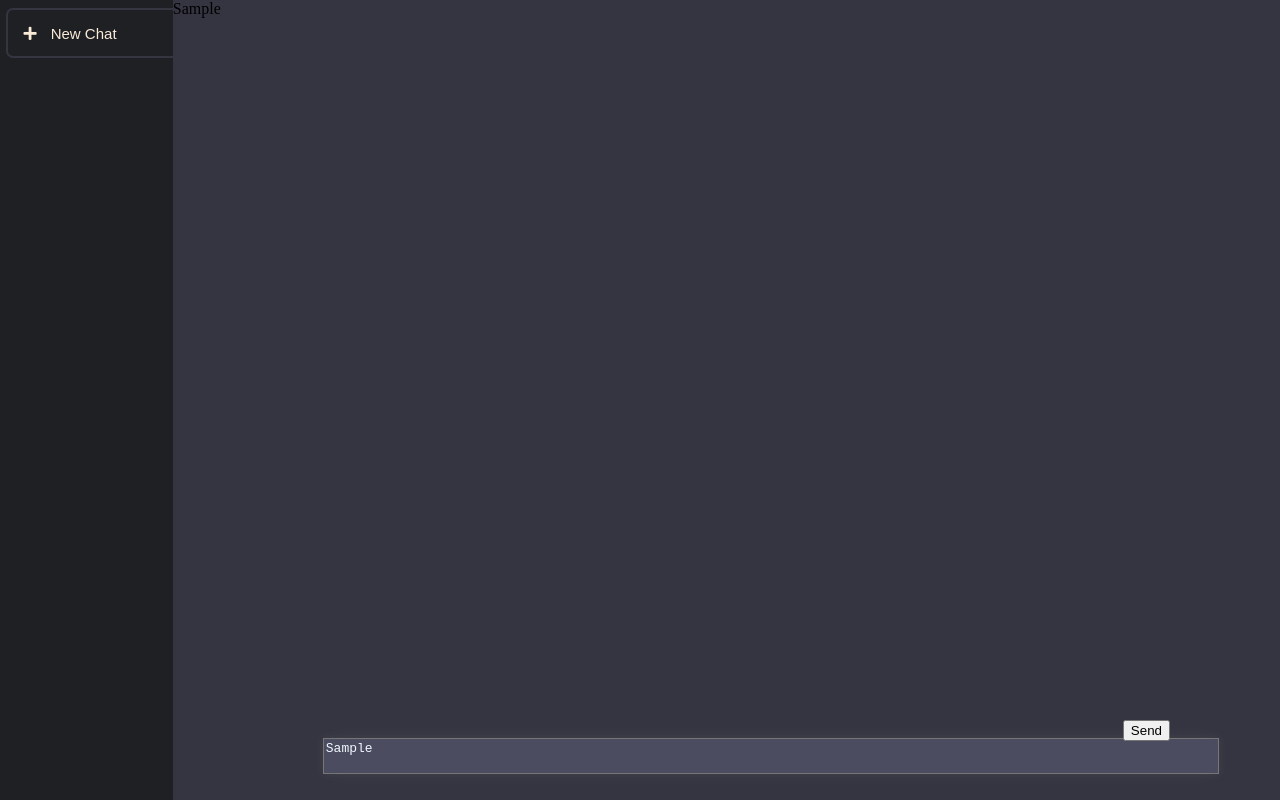
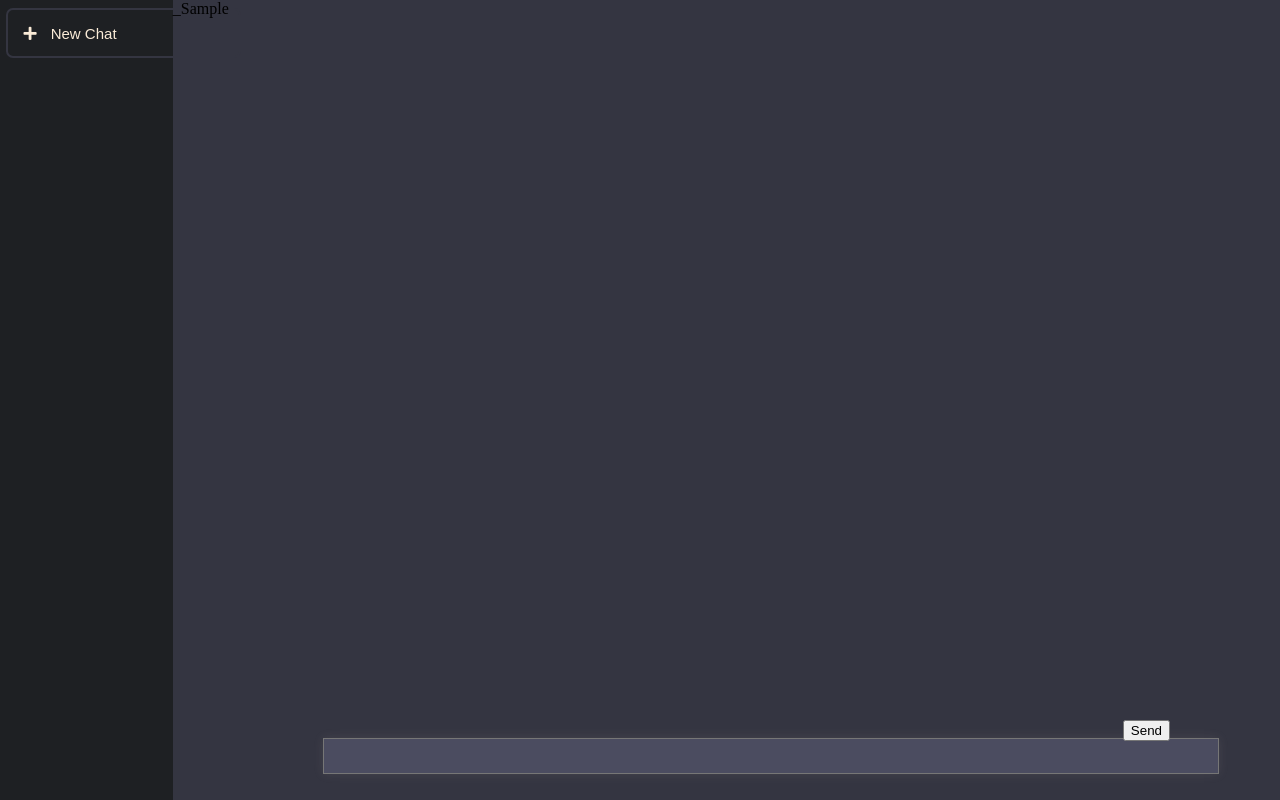
Before and after one commit to AHDev100/Smart-Speak, a React (Create React App) app: page / in a window 1280 px wide. Both pictures are taken after typing "Sample" into the empty fields and a click on the button "Send". Built offline with nearby package versions, Linux system fonts and the light colour scheme.

Commit message:
Started adding cursor effect for chatboxes - might have to scratch for later

```diff
--- a/src/components/landing/chatlog.css
+++ b/src/components/landing/chatlog.css
@@ -0,0 +1,20 @@
+.cursor{
+    display: inline-block;
+    vertical-align: middle;
+    width: 1px;
+    height: 1rem;
+    background-color: white;
+    animation: blink 10s infinite;
+}
+
+@keyframes blink {
+    0% {
+      opacity: 1;
+    }
+    50% {
+      opacity: 0;
+    }
+    100% {
+      opacity: 1;
+    }
+}
--- a/src/components/landing/chatlog.js
+++ b/src/components/landing/chatlog.js
@@ -1,9 +1,20 @@
+import { useEffect, useState } from "react";
+
 const ChatLog = (props) => {
+    const [showCursor, setShowCursor] = useState(true);
     const { message } = props;
+
+    useEffect(() => {
+        const interval = setInterval(() => {
+            setShowCursor((showCursor) => !showCursor);
+        }, 500)
+        return clearInterval(interval);
+    })
 
     return (
         <>
             <div className="Chat-Message-Me">
+                {showCursor && <span className="cursor">_</span>}
                 {message}
             </div>
         </>
--- a/src/components/landing/landing.js
+++ b/src/components/landing/landing.js
@@ -4,12 +4,14 @@ import ChatLog from "./chatlog";
 
 const Interface = () =>{
     const [message, setMessage] = useState('');
+    const [messageLog, setMessages] = useState([]);
 
     const addMessage = (event) => {
         event.preventDefault();
         if (message.trim() !== '') {
           try {
-            alert(`${message}`);
+            setMessages([...messageLog, message]);
+            setMessage('');
           } catch (error) {
             //Do nothing if no message is entered
           }
@@ -28,7 +30,11 @@ const Interface = () =>{
                 </button>
             </div>
             <div className="interface">
-                <ChatLog message={message}/>
+                {messageLog.map((message =>
+                        <div>
+                            <ChatLog message={message} />
+                        </div>
+                ))}
                 <form onSubmit={addMessage}>
                     <textarea className="chat-input" value={message} onChange={(e)=>setMessage(e.target.value)}></textarea>
                     <button type="submit" className="btn">
```
